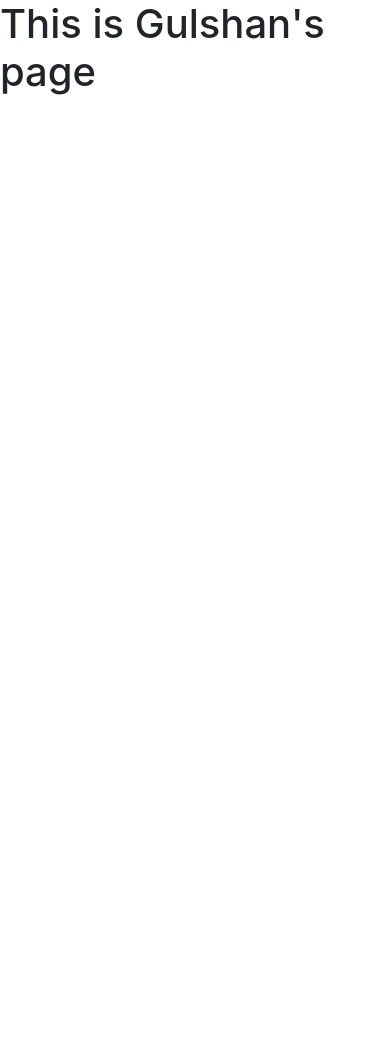
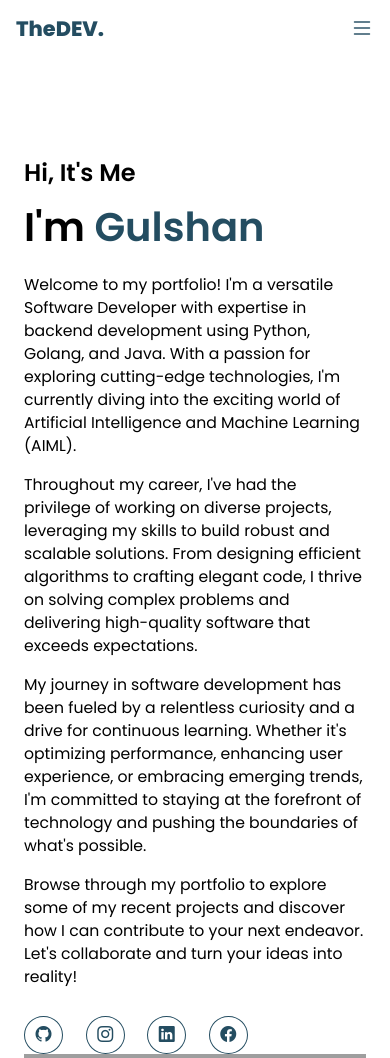
Before and after one commit to Gulshan256/python-anywhere, a Django app: page / in a window 390 px wide. Shown: the top 1058 px of the page. Before the commit the page ends 95 px from the top, so only its background shows below. Run offline with Django 5.2, Linux system fonts and the light colour scheme; grey boxes are pictures that could not be loaded.

Commit message:
updae home page

```diff
--- a/templates/home.html
+++ b/templates/home.html
@@ -1,23 +1,227 @@
-<!doctype html>
+<!---Log-in-->
+<!DOCTYPE html>
 <html lang="en">
-  <head>
-    <!-- Required meta tags -->
-    <meta charset="utf-8">
-    <meta name="viewport" content="width=device-width, initial-scale=1, shrink-to-fit=no">
 
-    <!-- Bootstrap CSS -->
-    <link rel="stylesheet" href="https://cdn.jsdelivr.net/npm/bootstrap@4.4.1/dist/css/bootstrap.min.css" integrity="sha384-Vkoo8x4CGsO3+Hhxv8T/Q5PaXtkKtu6ug5TOeNV6gBiFeWPGFN9MuhOf23Q9Ifjh" crossorigin="anonymous">
+<head>
+    <meta charset="UTF-8">
+    <meta http-equiv="X-UA-Compatible" content="IE=edge">
+    <meta name="viewport" content="width=device-width, initial-scale=1.0">
+    <link rel="stylesheet" href="https://cdn.jsdelivr.net/npm/bootstrap-icons@1.10.5/font/bootstrap-icons.css">
+    <link rel="stylesheet" href="/web.css">
+    <title>Portfolio</title>
+    <style>
+        * {
+    margin: 0;
+    padding: 0;
+}
 
-    <title>Gulshan</title>
-  </head>
-  <body>
-    <h1>This is Gulshan's page</h1>
+body {
+    /* font-family: 'Josefin Sans', sans-serif; */
+    font-family: 'Poppins', sans-serif;
+    max-height: 100vh;
+}
+
+/*nav */
+header {
+    padding: 1.7rem 1rem;
+    background-color: #fff;
+    display: flex;
+    justify-content: space-between;
+    max-width: 80%;
+    margin: auto;
+    align-items: center;
+}
+
+.logo {
+    font-size: 1.3rem;
+    font-weight: 800;
+}
+
+.logo a {
+    color: #244D61;
+    text-decoration: none;
+}
+
+nav a {
+    color: #244D61;
+    text-decoration: none;
+    font-size: .97rem;
+    font-weight: 600;
+    letter-spacing: .7px;
+    padding: 1rem;
+    padding: 0.4rem 1rem;
+}
+
+nav a.active,
+nav a:hover {
+    background-color: #244D61;
+    color: #fff;
+    border-radius: 1rem;
+    transition: all.3s ease-in-out;
+}
+
+#click {
+    display: none;
+}
+
+.menu {
+    display: none;
+}
+
+/* Nav */
+
+section {
+    margin: 2rem 8.5rem;
+    ;
+}
+
+.main {
+    display: flex;
+    flex-wrap: wrap;
+    justify-content: space-between;
+    align-items: center;
+    margin: 5rem auto;
+}
+
+.main h1 {
+    font-size: 2.5rem;
+    font-weight: 600;
+}
+
+.main p {
+    margin-top: 1rem;
+    font-size: .98rem;
+}
+
+.social {
+    display: flex;
+    flex-wrap: wrap;
+    gap: 1.4rem;
+    margin-top: 1.7rem;
+}
+
+.social a {
+    color: #244D61;
+    font-size: 1rem;
+    border: 1.6px solid #244D61;
+    border-radius: 50%;
+    padding: .35rem;
+    text-align: center;
+    width: 26px;
+}
+
+.social a:hover {
+    color: #fff;
+    background-color: #244D61;
+    transition: all .3s ease-in-out;
+}
+
+.main h1 span:nth-child(1) {
+    font-size: 1.5rem;
+}
+
+.images {
+    background-image: url(/img/graph3.png);
+    background-repeat: no-repeat;
+    background-position: 0 -75px;
+}
+
+@media only screen and (max-width:480px) {
+    .menu {
+        display: block;
+        font-size: 1.5rem;
+        font-weight: bold;
+        color: #244D61;
+    }
+
+    header {
+        padding: 0.7rem 1rem;
+        align-items: center;
+        max-width: 100%;
+    }
+
+    nav {
+        position: absolute;
+        display: grid;
+        top: 75px;
+        width: calc(100% - 40px);
+        text-align: center;
+        background-color: #fff;
+        left: -100%;
+    }
+
+    #click:checked~nav {
+        left: 0%;
+        transition: all 0.3s ease;
+    }
+
+    section {
+        margin: 1rem 1.5rem;
+    }
+
+}
+    </style>
+</head>
+
+<body>
+    <header>
+        <div class="logo">
+            <a href="#">TheDEV.</a>
+        </div>
+        <input type="checkbox" id="click">
+        <label for="click" class="mainicon">
+            <div class="menu">
+                <i class="bi bi-list"></i>
+            </div>
+        </label>
+        <nav>
+            <a href="#" class="active">Home</a>
+            <a href="#">About</a>
+            <a href="#">Skills</a>
+            <a href="#">Portfolio</a>
+            <a href="#">Contact</a>
+        </nav>
+    </header>
 
 
-    <!-- Optional JavaScript -->
-    <!-- jQuery first, then Popper.js, then Bootstrap JS -->
-    <script src="https://code.jquery.com/jquery-3.4.1.slim.min.js" integrity="sha384-J6qa4849blE2+poT4WnyKhv5vZF5SrPo0iEjwBvKU7imGFAV0wwj1yYfoRSJoZ+n" crossorigin="anonymous"></script>
-    <script src="https://cdn.jsdelivr.net/npm/popper.js@1.16.0/dist/umd/popper.min.js" integrity="sha384-Q6E9RHvbIyZFJoft+2mJbHaEWldlvI9IOYy5n3zV9zzTtmI3UksdQRVvoxMfooAo" crossorigin="anonymous"></script>
-    <script src="https://cdn.jsdelivr.net/npm/bootstrap@4.4.1/dist/js/bootstrap.min.js" integrity="sha384-wfSDF2E50Y2D1uUdj0O3uMBJnjuUD4Ih7YwaYd1iqfktj0Uod8GCExl3Og8ifwB6" crossorigin="anonymous"></script>
-  </body>
+    <section>
+        <div class="main">
+            <div class="detail"><!---Sarah -->
+                <h1><span>Hi, It's Me</span> <br> I'm <span style="color:#244D61;">Gulshan</span></h1>
+                <p>
+                  Welcome to my portfolio! I'm a versatile  Software Developer with expertise in backend development using Python, Golang, and Java. With a passion for exploring cutting-edge technologies, I'm currently diving into the exciting world of Artificial Intelligence and Machine Learning (AIML).
+                </p>
+
+                <p>
+                  Throughout my career, I've had the privilege of working on diverse projects, leveraging my skills to build robust and scalable solutions. From designing efficient algorithms to crafting elegant code, I thrive on solving complex problems and delivering high-quality software that exceeds expectations.
+                </p>
+
+                <p>
+                  My journey in software development has been fueled by a relentless curiosity and a drive for continuous learning. Whether it's optimizing performance, enhancing user experience, or embracing emerging trends, I'm committed to staying at the forefront of technology and pushing the boundaries of what's possible.
+                </p>
+
+                <p>
+                  Browse through my portfolio to explore some of my recent projects and discover how I can contribute to your next endeavor. Let's collaborate and turn your ideas into reality!
+                  </p>
+                <div class="social">
+                    <a href="https://github.com/Gulshan256"><i class="bi bi-github"></i></a>
+                    <a href="#"><i class="bi bi-instagram"></i></a>
+                    <a href="www.linkedin.com/in/gulshan-kumar-73b055233"><i class="bi bi-linkedin"></i></a>
+                    <a href="#"><i class="bi bi-facebook"></i></a>
+                </div>
+            </div>
+            <div class="images">
+                <img src="/img/pass-image.png" alt="" width="100%">
+            </div>
+        </div>
+    </section>
+
+</body>
+<style>
+    @import url('https://fonts.googleapis.com/css2?family=Poppins:wght@100;200;300;400;500;600;700;800&display=swap');
+</style>
+<!-- <style>
+    @import url('https://fonts.googleapis.com/css2?family=Josefin+Sans:wght@100;200;300;400;500;600;700&display=swap');
+  </style> -->
+
 </html>
```
